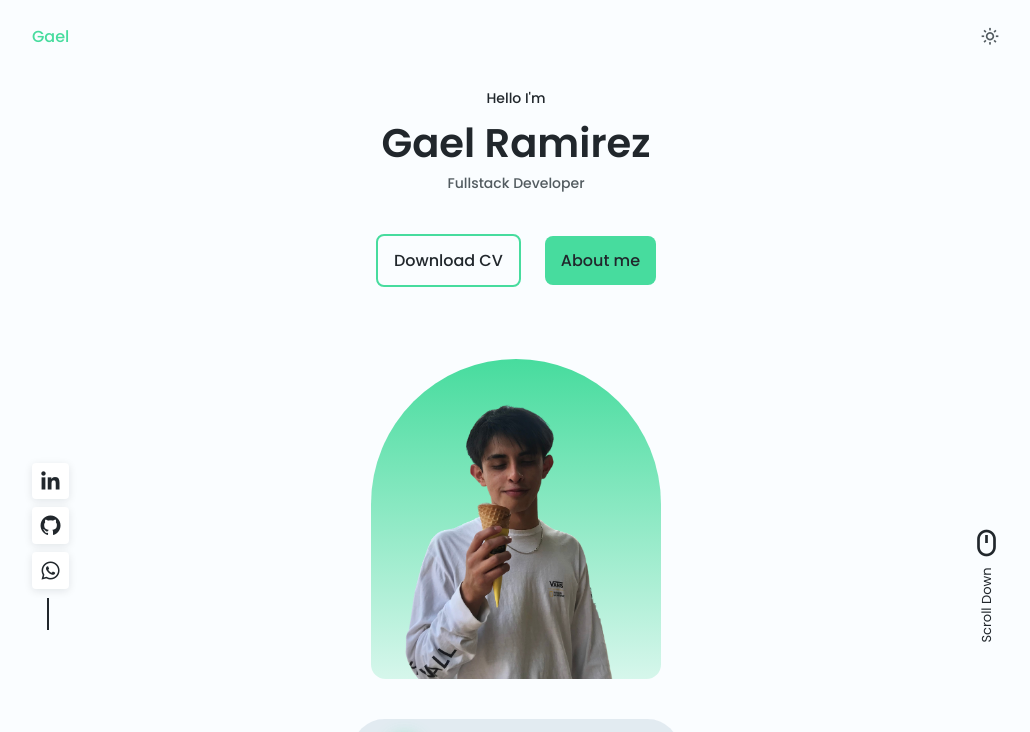
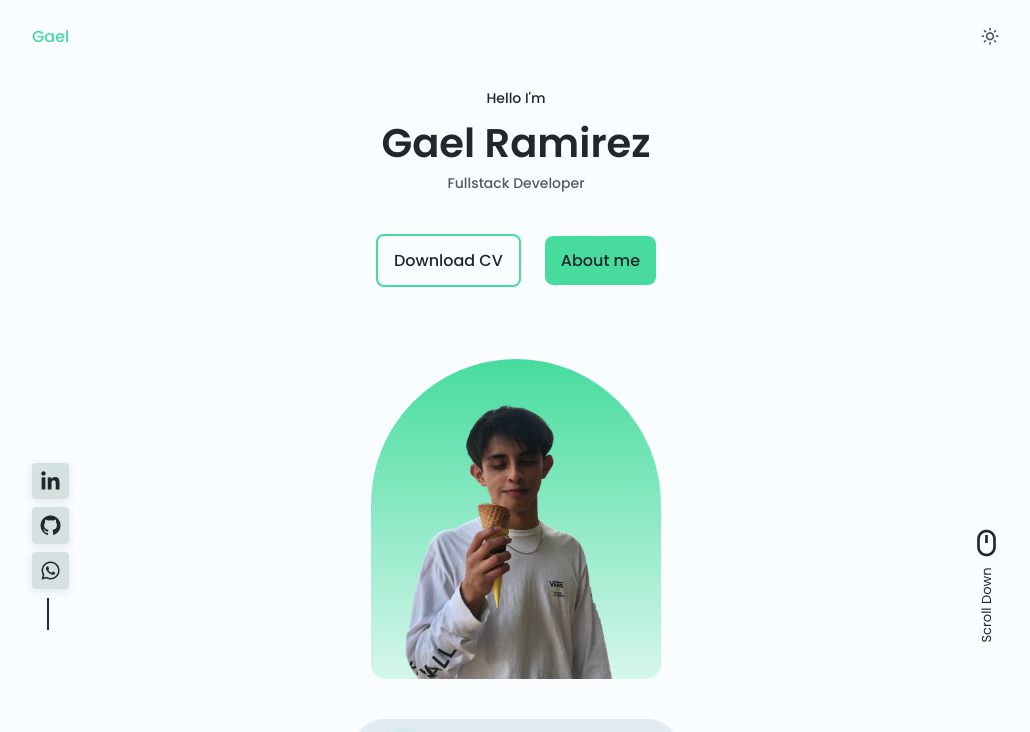
Before and after one commit to gaelbrick/portfolio, a plain HTML site: page index.html in a window 1280 px wide. Both pictures are taken after a click on the icon 1114 px from the left and 36 px from the top of the page. Shown: the top 732 px of the page, without its empty margins (124-1154 px from the left). Drawn offline with nearby package versions, Linux system fonts and the light colour scheme.

```diff
--- a/assets/css/style.css
+++ b/assets/css/style.css
@@ -121,7 +121,7 @@
     --text-color: hsl(var(--second-hue),8%, 35%);
     --text-color-light: hsl(var(--second-hue), 4%, 55%);
     --body-color: hsl(var(--second-hue), 100%, 99%);
-    --container-color: #fff;
+    --container-color: rgb(213, 224, 224);
 }
 
 /*Color changes in some parts of the website*/
@@ -625,6 +625,22 @@
     color: var(--first-color);
     cursor: pointer;
 }
+
+/* #services_modal-overlay{
+    position: fixed;
+    opacity: 0;
+    top: 0;
+    left: 0;
+    right: 0;
+    bottom: 0;
+    background-color: rgba(0,0,0,.5);
+    pointer-events: none;
+}
+
+#services_modal-overlay.active{
+    opacity: 1;
+    pointer-events: all;
+} */
 
 /* Active modal */
 
```
Also changed, not shown: assets/js/main.js (+9 -1 lines), index.html (+1 -0 lines).
